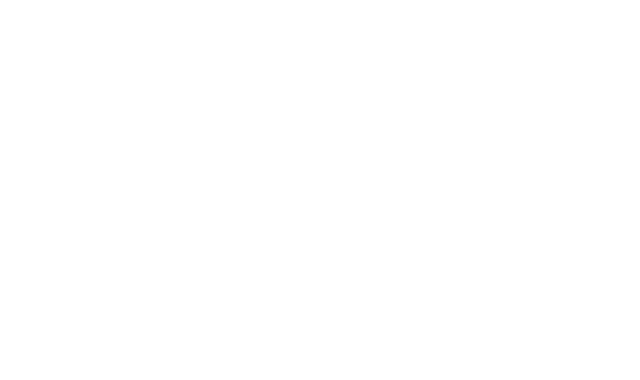
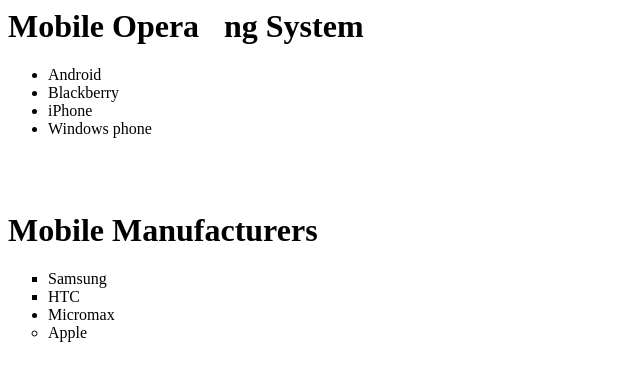
Before and after one commit to Happysingh521/repo1, a plain HTML site: page index.html in a window 1280 px wide. Shown: the whole page, without its empty margins (0-640 px from the left). Drawn offline with Linux system fonts and the light colour scheme.

Commit message:
Update index.html

```diff
--- a/index.html
+++ b/index.html
@@ -1,18 +1,22 @@
 <html>
 <head>
-<title>Example of marquee tag</title>
+<title>Example of Unordered list</title>
 </head>
 <body>
-<center><marquee width=50%>
-<img src=1.jpg height=100 width=100>
-<img src=2.jpg height=100 width=100>
-<img src=3.jpg height=100 width=100>
-</marquee></center>
+<h1> Mobile Operang System</h1>
+<ul>
+<li> Android
+<li> Blackberry
+<li> iPhone
+<li> Windows phone
+</ul>
 <br><br>
-<center><marquee height=100% direction=up>
-<img src=1.jpg height=100 width=100><br>
-<img src=2.jpg height=100 width=100><br>
-<img src=3.jpg height=100 width=100><br>
-</marquee>
+<h1> Mobile Manufacturers </h1>
+<ul>
+<li type=square>Samsung
+<li type=square> HTC
+<li> Micromax
+<li type=circle>Apple
+</ul>
 </body>
 </html>
```
